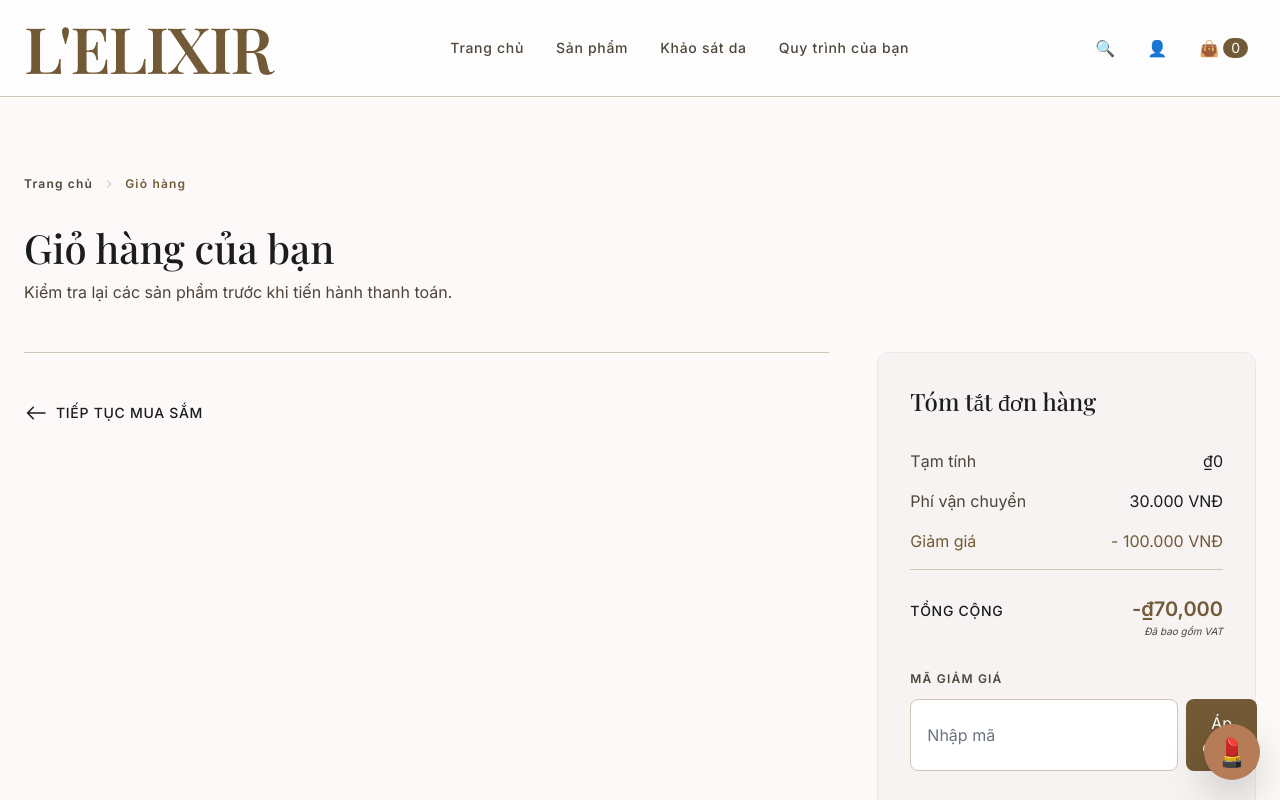
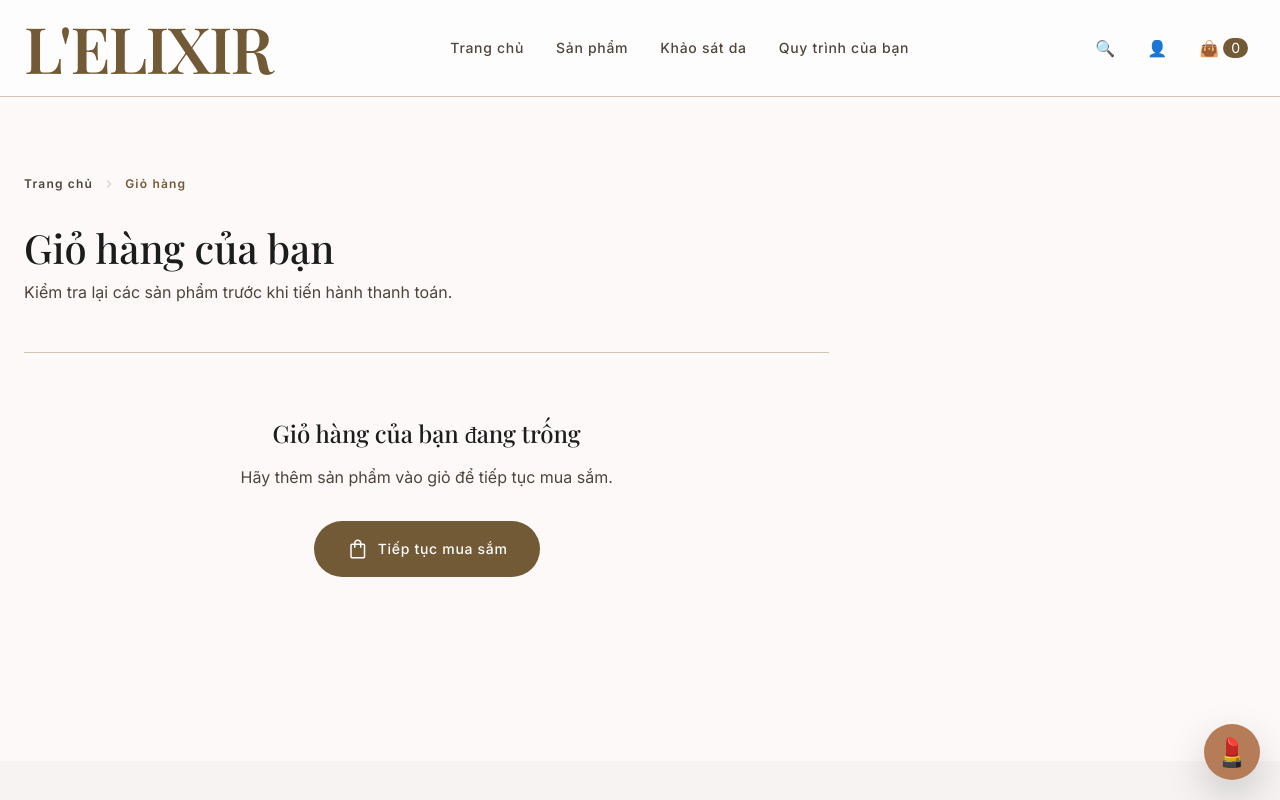
Before and after one commit to vinylph2904-art/L-ELIXIR-Cosmetic-Website, an Angular app: page /cart in a window 1280 px wide. Shown: the top 800 px of the page. Built offline with nearby package versions, Linux system fonts and the light colour scheme; a web font is replaced by a local one.

Commit message:
feat(cart): them popup xac nhan xoa san pham (AF2) va trang thai gio hang trong (UC04)

```diff
--- a/src/app/pages/cart/cart.component.html
+++ b/src/app/pages/cart/cart.component.html
@@ -13,6 +13,15 @@
   <div class="grid grid-cols-1 lg:grid-cols-12 gap-12 items-start">
     <div class="lg:col-span-8">
       <div class="border-t border-outline-variant">
+        <div *ngIf="isCartEmpty; else cartList" class="py-16 text-center">
+          <p class="font-headline-md text-headline-md mb-4">Giỏ hàng của bạn đang trống</p>
+          <p class="font-body-md text-body-md text-on-surface-variant mb-8">Hãy thêm sản phẩm vào giỏ để tiếp tục mua sắm.</p>
+          <a class="inline-flex items-center justify-center gap-2 rounded-full bg-primary px-8 py-4 text-white font-label-md text-label-md hover:bg-primary-600 transition-colors" routerLink="/products">
+            <span class="material-symbols-outlined">shopping_bag</span>
+            Tiếp tục mua sắm
+          </a>
+        </div>
+        <ng-template #cartList>
           <div *ngFor="let item of cartItems" class="py-8 border-b border-outline-variant flex flex-col sm:flex-row gap-6">
             <div class="w-full sm:w-40 aspect-[3/4] overflow-hidden rounded-lg bg-surface-container img-zoom flex-shrink-0">
               <img [src]="item.image" [alt]="item.name" class="w-full h-full object-cover transition-standard">
@@ -42,7 +51,7 @@
                       <span class="material-symbols-outlined text-[20px]">favorite</span>
                       <span class="hidden sm:inline">Lưu yêu thích</span>
                     </button>
-                  <button class="flex items-center gap-1 font-label-sm text-label-sm text-on-surface-variant hover:text-error transition-standard" (click)="removeItem(item.id)" type="button">
+                    <button class="flex items-center gap-1 font-label-sm text-label-sm text-on-surface-variant hover:text-error transition-standard" (click)="askDeleteConfirm(item)" type="button">
                       <span class="material-symbols-outlined text-[20px]">delete</span>
                       <span class="hidden sm:inline">Xóa</span>
                     </button>
@@ -51,8 +60,9 @@
               </div>
             </div>
           </div>
+        </ng-template>
       </div>
-      <div class="mt-12 flex flex-col sm:flex-row gap-4 items-center">
+      <div *ngIf="!isCartEmpty" class="mt-12 flex flex-col sm:flex-row gap-4 items-center">
         <a class="flex items-center gap-2 font-label-md text-label-md text-on-surface hover:text-primary transition-standard group" routerLink="/products">
           <span class="material-symbols-outlined transition-standard group-hover:-translate-x-1">west</span>
           TIẾP TỤC MUA SẮM
@@ -60,7 +70,7 @@
       </div>
     </div>
 
-    <aside class="lg:col-span-4 sticky top-28">
+    <aside *ngIf="!isCartEmpty" class="lg:col-span-4 sticky top-28">
       <div class="bg-surface-container-low p-8 rounded-xl border border-surface-container-high custom-shadow">
         <h2 class="font-headline-md text-headline-md mb-8">Tóm tắt đơn hàng</h2>
         <div class="space-y-4 mb-8">
@@ -95,4 +105,26 @@
       </div>
     </aside>
   </div>
+
+  <div *ngIf="productPendingDelete" class="fixed inset-0 z-50 flex items-center justify-center bg-black/40 px-4">
+    <div class="w-full max-w-lg rounded-3xl bg-white p-8 shadow-2xl">
+      <h2 class="font-headline-md text-headline-md mb-4">Xác nhận xóa sản phẩm</h2>
+      <p class="font-body-md text-body-md text-on-surface-variant mb-6">Bạn có muốn xóa sản phẩm này khỏi giỏ hàng?</p>
+      <div class="rounded-3xl border border-outline-variant bg-surface-container p-4 mb-6">
+        <div class="flex gap-4 items-center">
+          <div class="w-16 h-16 overflow-hidden rounded-xl bg-surface-container">
+            <img [src]="productPendingDelete.image" [alt]="productPendingDelete.name" class="w-full h-full object-cover">
           </div>
+          <div>
+            <p class="font-label-md text-label-md font-semibold">{{ productPendingDelete.name }}</p>
+            <p class="text-on-surface-variant">Số lượng hiện tại: {{ productPendingDelete.quantity || 1 }}</p>
+          </div>
+        </div>
+      </div>
+      <div class="flex flex-col sm:flex-row gap-3">
+        <button class="w-full rounded-full bg-primary px-6 py-4 text-white font-label-md text-label-md hover:bg-primary-600 transition-colors" type="button" (click)="confirmDelete()">Đồng ý</button>
+        <button class="w-full rounded-full border border-outline-variant bg-white px-6 py-4 font-label-md text-label-md text-on-surface hover:bg-surface-container transition-colors" type="button" (click)="cancelDelete()">Hủy</button>
+      </div>
+    </div>
+  </div>
+</div>
--- a/src/app/pages/cart/cart.component.ts
+++ b/src/app/pages/cart/cart.component.ts
@@ -9,6 +9,7 @@ import { Product } from '../../data/product.model';
 })
 export class CartComponent implements OnInit {
   cartItems: Product[] = [];
+  productPendingDelete: Product | null = null; // Sản phẩm đang chờ xác nhận xóa
 
   constructor(private cartService: CartService) {}
 
@@ -16,26 +17,66 @@ export class CartComponent implements OnInit {
     this.refreshCart();
   }
 
+  /** Tải lại dữ liệu giỏ hàng từ CartService */
   refreshCart() {
     this.cartItems = this.cartService.getCart();
   }
 
-  removeItem(id: string) {
-    this.cartService.removeFromCart(id);
-    this.refreshCart();
+  /**
+   * Yêu cầu xác nhận xóa sản phẩm khi người dùng nhấn nút Xóa.
+   * Chỉ gán sản phẩm vào biến chờ xóa, không xóa ngay.
+   */
+  askDeleteConfirm(item: Product) {
+    this.productPendingDelete = item;
   }
 
+  /**
+   * Thay đổi số lượng sản phẩm.
+   * Nếu giảm xuống 0 khi số lượng hiện tại là 1 -> hiển thị popup xác nhận.
+   */
   changeQuantity(productId: string, delta: number) {
     const item = this.cartItems.find(i => i.id === productId);
     if (!item) {
       return;
     }
 
-    const nextQuantity = Math.max(0, (item.quantity || 1) + delta);
-    this.cartService.updateQuantity(productId, nextQuantity);
+    const currentQuantity = item.quantity || 1;
+    const nextQuantity = currentQuantity + delta;
+
+    if (delta === -1 && currentQuantity === 1) {
+      // AF2: Sắp xóa sản phẩm, mở popup xác nhận
+      this.productPendingDelete = item;
+      return;
+    }
+
+    if (nextQuantity > 0) {
+      this.cartService.updateQuantity(productId, nextQuantity);
+      this.refreshCart();
+    }
+  }
+
+  /** Xác nhận xóa sản phẩm khi popup được mở */
+  confirmDelete() {
+    if (!this.productPendingDelete) {
+      return;
+    }
+
+    this.cartService.removeFromCart(this.productPendingDelete.id);
+    this.productPendingDelete = null;
     this.refreshCart();
   }
 
+  /** Hủy xác nhận xóa và giữ nguyên giỏ hàng */
+  cancelDelete() {
+    this.productPendingDelete = null;
+  }
+
+  /** Trạng thái giỏ hàng trống */
+  get isCartEmpty(): boolean {
+    return this.cartItems.length === 0;
+  }
+
+  /** Tính toán tổng tiền hiện tại */
   total() {
     return this.cartItems.reduce((sum, item) => sum + item.price * (item.quantity || 1), 0);
   }
```
Lines whose indentation alone changed are shown as unchanged.
